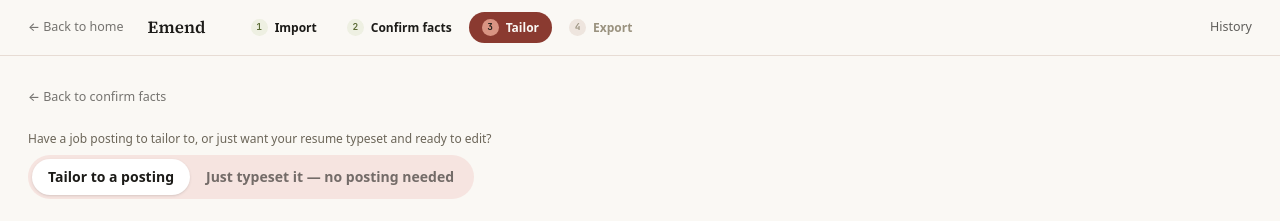
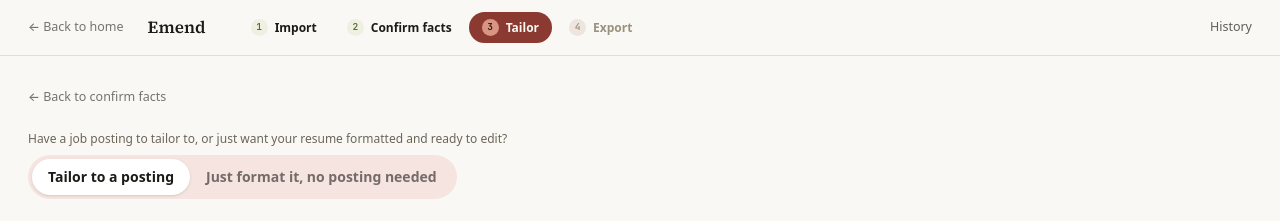
Before and after one commit to MosesfromSinai/Emend, a Next.js app in the folder web/: page /app/workspace in a window 1280 px wide. Shown: the top 221 px of the page. Built offline with nearby package versions, Linux system fonts and the light colour scheme; no server answers.

Commit message:
drop em dashes and typeset wording

```diff
--- a/web/app/app/page.tsx
+++ b/web/app/app/page.tsx
@@ -331,7 +331,7 @@ export default function OnboardingPage() {
           facts and typeset it in LaTeX. Nothing is saved until you confirm.
         </p>
         <p className="mt-1 text-xs text-em-muted">
-          Don&apos;t have a job posting yet? That&apos;s fine — you can typeset
+          Don&apos;t have a job posting yet? That&apos;s fine, you can format
           and edit your resume without tailoring to anything.
         </p>
       </div>
--- a/web/app/app/workspace/page.tsx
+++ b/web/app/app/workspace/page.tsx
@@ -129,7 +129,7 @@ export default function WorkspacePage() {
 
       <div className="flex flex-col gap-2">
         <p className="text-xs text-em-muted">
-          Have a job posting to tailor to, or just want your resume typeset
+          Have a job posting to tailor to, or just want your resume formatted
           and ready to edit?
         </p>
         <SegmentedControl
@@ -137,7 +137,7 @@ export default function WorkspacePage() {
           onChange={setMode}
           options={[
             { value: "tailor", label: "Tailor to a posting" },
-            { value: "refactor", label: "Just typeset it — no posting needed" },
+            { value: "refactor", label: "Just format it, no posting needed" },
           ]}
         />
       </div>
```
